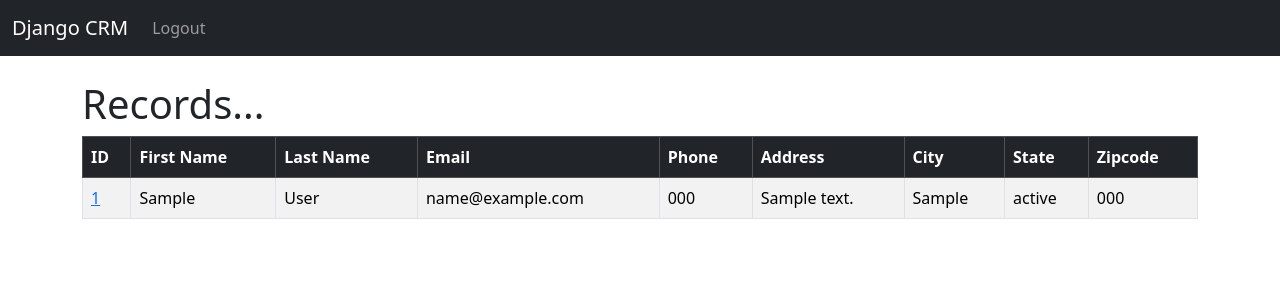
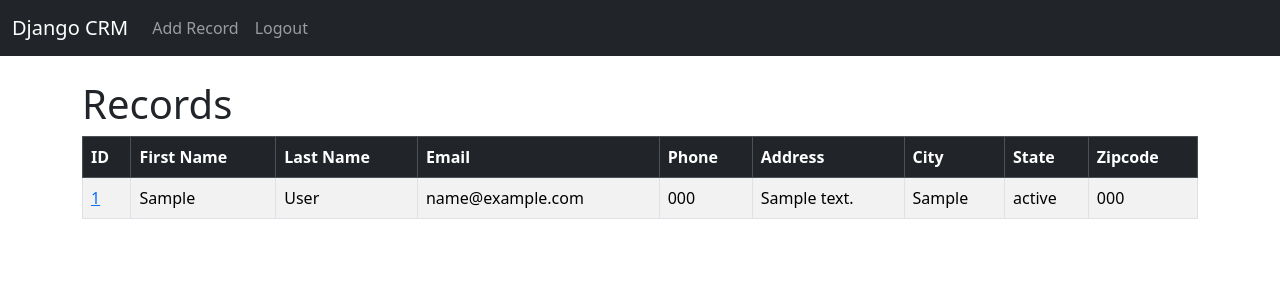
Before and after one commit to prateekguptaiiitk/django-crm, a Django app: template main/templates/home.html in a window 1280 px wide. Shown: the top 300 px of the page. Run offline with Django 4.2, Linux system fonts and the light colour scheme; the template is opened without the code that fills it: values that come from a table or form of the project are taken from there, others are empty; a user stored in the database is signed in; tables that the repository leaves empty hold one stand-in row (values such as "Sample post"); parts of the project's set-up code (start-up, migrations or seed data) failed here and were passed over.

Commit message:
Minor changes

```diff
--- a/main/templates/home.html
+++ b/main/templates/home.html
@@ -4,7 +4,7 @@
 
 {% if user.is_authenticated %}
 
-<h1>Records...</h1>
+<h1>Records</h1>
 
 <table class="table table-striped table-hover table-bordered">
     <thead class="table-dark">
--- a/main/templates/navbar.html
+++ b/main/templates/navbar.html
@@ -8,6 +8,9 @@
         <div class="collapse navbar-collapse" id="navbarSupportedContent">
             <ul class="navbar-nav me-auto mb-2 mb-lg-0">
                 {% if user.is_authenticated %}
+                <li class="nav-item">
+                    <a class="nav-link" href="{% url 'add_record' %}">Add Record</a>
+                </li>
                 <li class="nav-item">
                     <a class="nav-link" href="{% url 'logout' %}">Logout</a>
                 </li>
--- a/main/templates/record.html
+++ b/main/templates/record.html
@@ -40,5 +40,5 @@
 <br/>
 
 <a href="{% url 'home' %}" class="btn btn-secondary">Back</a>
-<a href="{% url 'home' %}" class="btn btn-danger">Delete</a>
+<a href="{% url 'delete_record' customer_record.id %}" class="btn btn-danger">Delete</a>
 {% endblock %}
```
